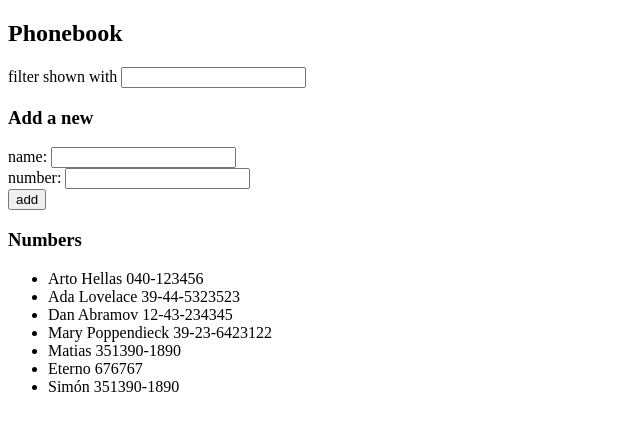
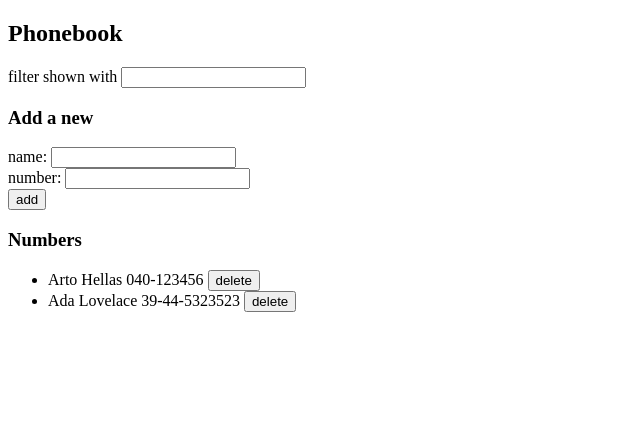
Before and after one commit to matiagustinsimon/fullstackopen, a React (Vite) app in the folder part2/: page / in a window 1280 px wide. Shown: the top 430 px of the page, without its empty margins (0-640 px from the left). Built offline with nearby package versions, Linux system fonts and the light colour scheme; data requests are answered from the project's data file.

Commit message:
feat: Complete exercise 2.14 (delete numbers)

```diff
--- a/part2/db.json
+++ b/part2/db.json
@@ -9,31 +9,6 @@
       "name": "Ada Lovelace",
       "number": "39-44-5323523",
       "id": "2"
-    },
-    {
-      "name": "Dan Abramov",
-      "number": "12-43-234345",
-      "id": "3"
-    },
-    {
-      "name": "Mary Poppendieck",
-      "number": "39-23-6423122",
-      "id": "4"
-    },
-    {
-      "id": "bda6",
-      "name": "Matias",
-      "number": "351390-1890"
-    },
-    {
-      "id": "657c",
-      "name": "Eterno",
-      "number": "676767"
-    },
-    {
-      "id": "a455",
-      "name": "Simón",
-      "number": "351390-1890"
     }
   ]
 }
--- a/part2/src/App.jsx
+++ b/part2/src/App.jsx
@@ -17,15 +17,15 @@ const PersonForm = ({onSubmit, newName, newNumber, handlePerson}) => {
     )
 }
 
-const Person = ({name, number}) => {
-    return (<li>{name} {number}</li>)
+const Person = ({person, handleDelete}) => {
+    return (<li>{person.name} {person.number} <button onClick={() => handleDelete(person)}>delete</button></li>)
 }
 
-const Persons = ({personsToShow}) => {
+const Persons = ({personsToShow, handleDelete}) => {
     return (
         <ul>
             {personsToShow.map(person =>
-                <Person key={person.id} name={person.name} number={person.number}/>
+                <Person key={person.id} person={person} handleDelete={handleDelete}/>
             )}
         </ul>
     )
@@ -38,13 +38,14 @@ const App = () => {
         number: ''
     })
     const [search, setSearch] = useState('')
-    console.log(newPerson)
 
-    const handleFetch = () => {
-        personService.getAll().then(initialPersons => {setPersons(initialPersons)})
-    }
-
-    useEffect(handleFetch, [])
+    useEffect(() => {
+        personService
+            .getAll()
+            .then(initialPersons => {
+                setPersons(initialPersons)
+            })
+    }, [])
 
     const personsToShow = search === ''
         ? persons
@@ -84,6 +85,13 @@ const App = () => {
 
     }
 
+    const handleDelete = personToDelete => {
+        if (window.confirm(`Delete ${personToDelete.name}?`)) {
+        personService
+            .remove(personToDelete.id)
+            .then(() => {setPersons(persons.filter(person => person.id !== personToDelete.id))})}
+    }
+
     return (
         <div>
             <h2>Phonebook</h2>
@@ -100,7 +108,7 @@ const App = () => {
             />
 
             <h3>Numbers</h3>
-            <Persons personsToShow={personsToShow}/>
+            <Persons personsToShow={personsToShow} handleDelete={handleDelete}/>
         </div>
     )
 }
--- a/part2/src/services/persons.js
+++ b/part2/src/services/persons.js
@@ -7,4 +7,6 @@ const getAll = () => axios.get(url)
 const create = newObject => axios.post(url, newObject)
     .then((response) => response.data)
 
-export default { getAll, create }
+const remove = id => axios.delete(`${url}/${id}`)
+
+export default { getAll, create, remove}
```
